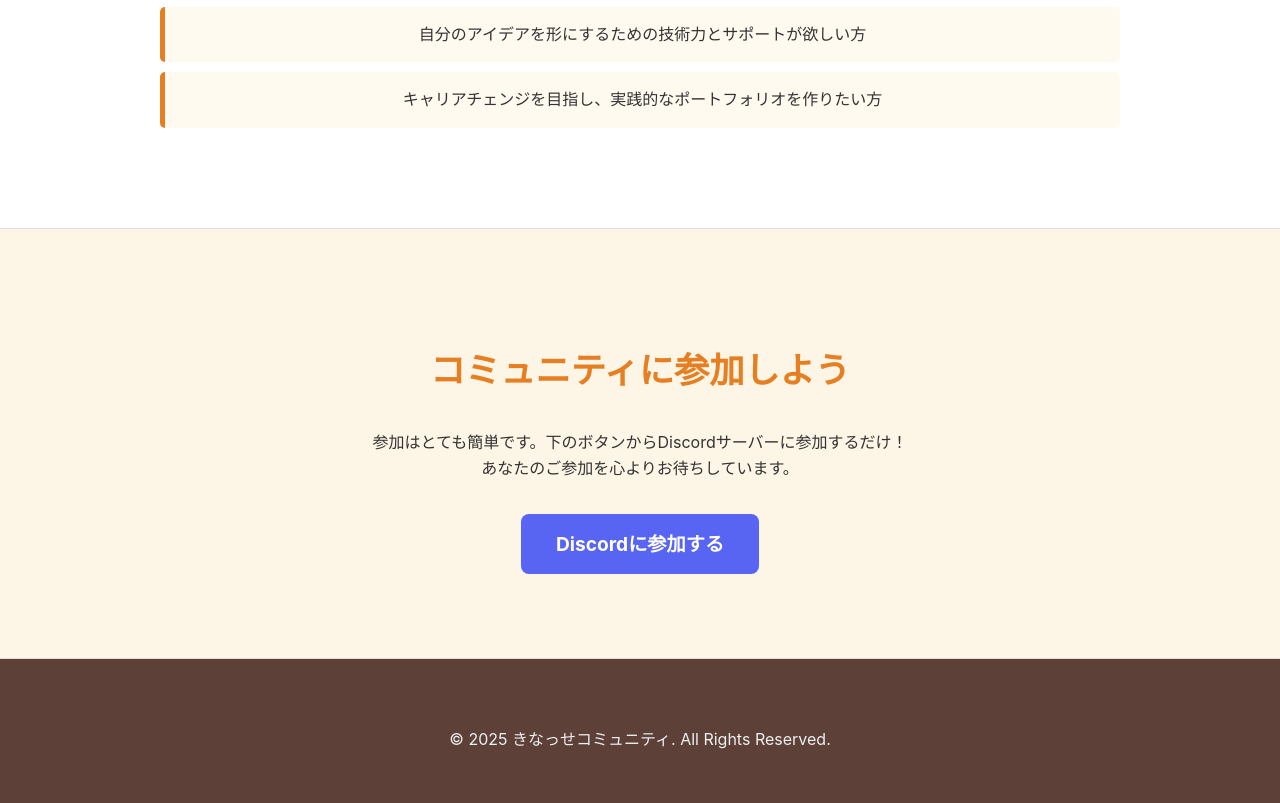
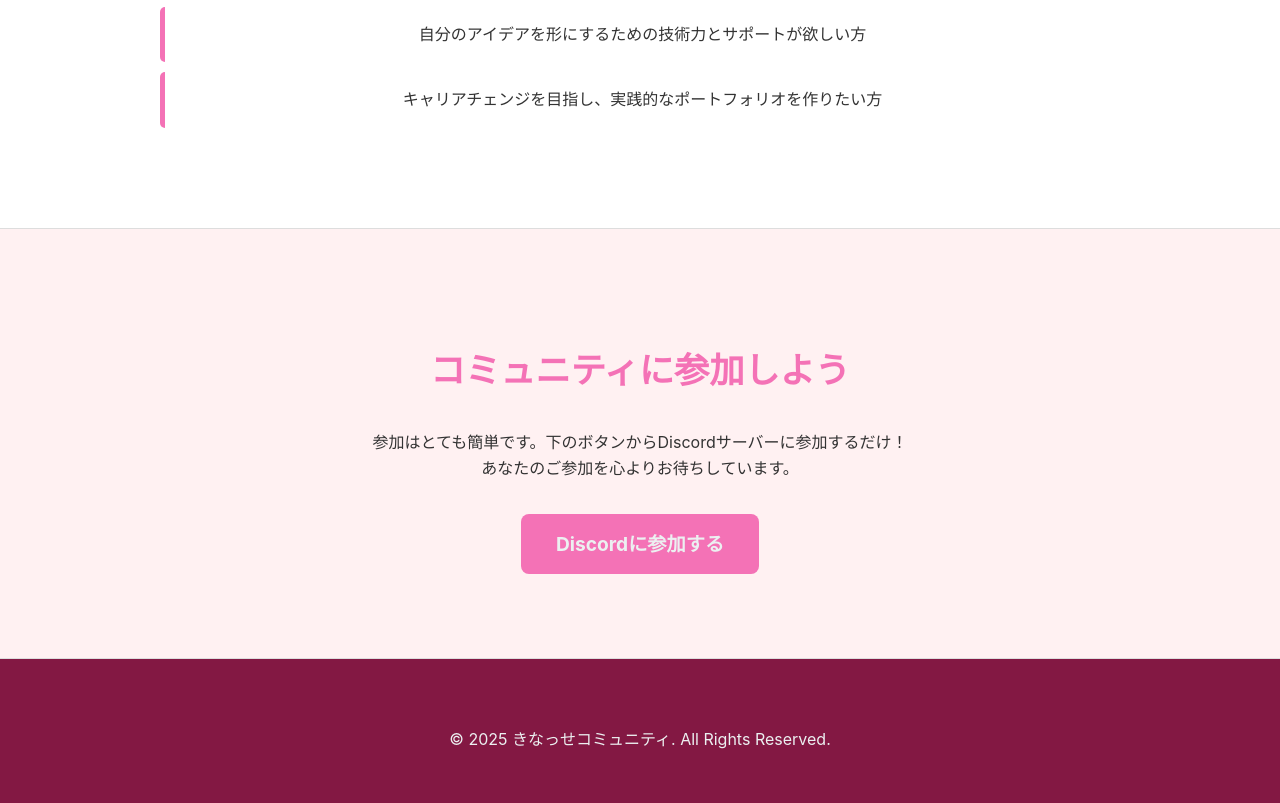
Before and after one commit to LichtToyooka/ai-lp, a plain HTML site: page index.html in a window 1280 px wide. Shown: the part 1248-2051 px from the top of the page. Drawn offline with Linux system fonts and the light colour scheme.

Commit message:
Update index.html

```diff
--- a/index.html
+++ b/index.html
@@ -6,11 +6,11 @@
     <title>あいうえおコミュニティ</title>
     <style>
         :root {
-            --primary-color: #e67e22; /* Warm Orange */
-            --secondary-color: #f1c40f; /* Warm Yellow */
-            --background-color: #fdf5e6; /* Old Lace */
+            --primary-color: #F472B6; /* Pink */
+            --secondary-color: #F9A8D4; /* Lighter Pink */
+            --background-color: #FFF1F2; /* Very Light Pink */
             --text-color: #333;
-            --dark-background: #5d4037; /* Dark Brown */
+            --dark-background: #831843; /* Dark Pink */
             --light-text: #ecf0f1;
         }
 
@@ -91,8 +91,8 @@
 
         .discord-button {
             display: inline-block;
-            background-color: #5865F2; /* Discord's brand color */
-            color: white;
+            background-color: var(--primary-color);
+            color: var(--light-text);
             padding: 15px 35px;
             font-size: 1.2rem;
             font-weight: bold;
@@ -103,7 +103,7 @@
         }
 
         .discord-button:hover {
-            background-color: #4752C4;
+            background-color: var(--dark-background);
             transform: scale(1.05);
         }
 
@@ -120,7 +120,7 @@
         }
 
         li {
-            background: #fffaf0; /* Floral White */
+            background: #fff;
             margin-bottom: 10px;
             padding: 15px;
             border-radius: 5px;
```
